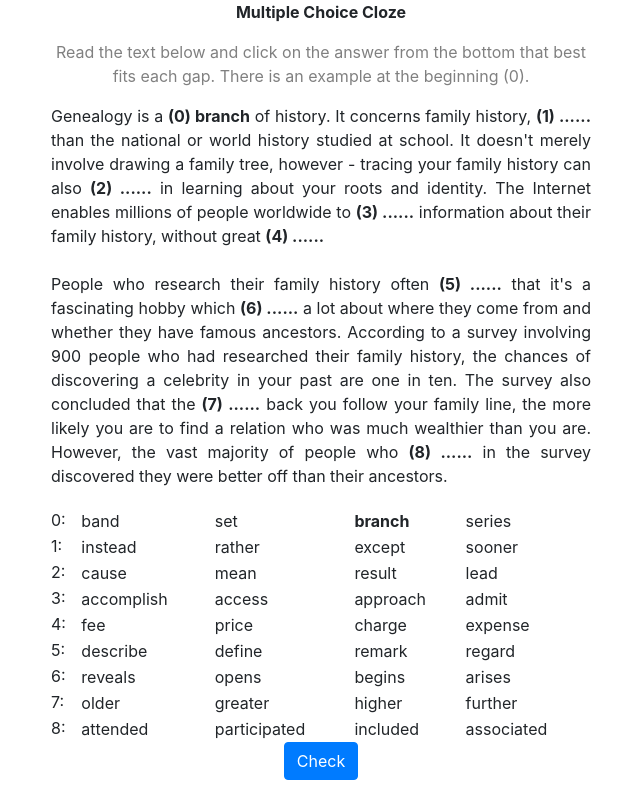
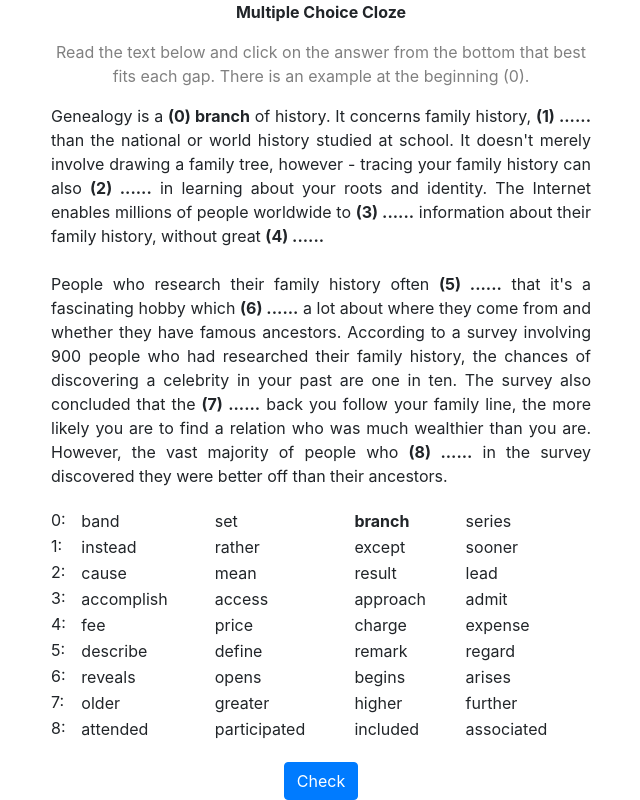
Before and after one commit to mekarpeles/notesclub, a React (Create React App) app in the folder front/: page / in a window 1280 px wide. Shown: the part 423-1223 px from the top of the page, without its empty margins (319-959 px from the left). Built offline with nearby package versions, Linux system fonts and the light colour scheme.

Commit message:
highlight example

```diff
--- a/front/src/App.css
+++ b/front/src/App.css
@@ -60,6 +60,7 @@ input.wrong-answer {
 
 .multiple-choice-options {
   padding-top: 20px;
+  padding-bottom: 20px;
   text-align: left;
 }
 
--- a/front/src/MultipleChoiceClozeExercise.tsx
+++ b/front/src/MultipleChoiceClozeExercise.tsx
@@ -39,7 +39,7 @@ class KeyWordTransformationExercise extends React.Component<IProps, IState> {
       this.setState({ error: "The exercise has ended." })
     }else{
       if (index == 0) {
-        this.setState({ error: "The first line (0) is an example! Click on any other." })
+        this.setState({ error: "The first line (0) is an example! Click on any other.", field_highlighted: 0 })
       } else {
         choices[index] = ind
         this.setState({ choices: choices, field_highlighted: index, error: null })
```
